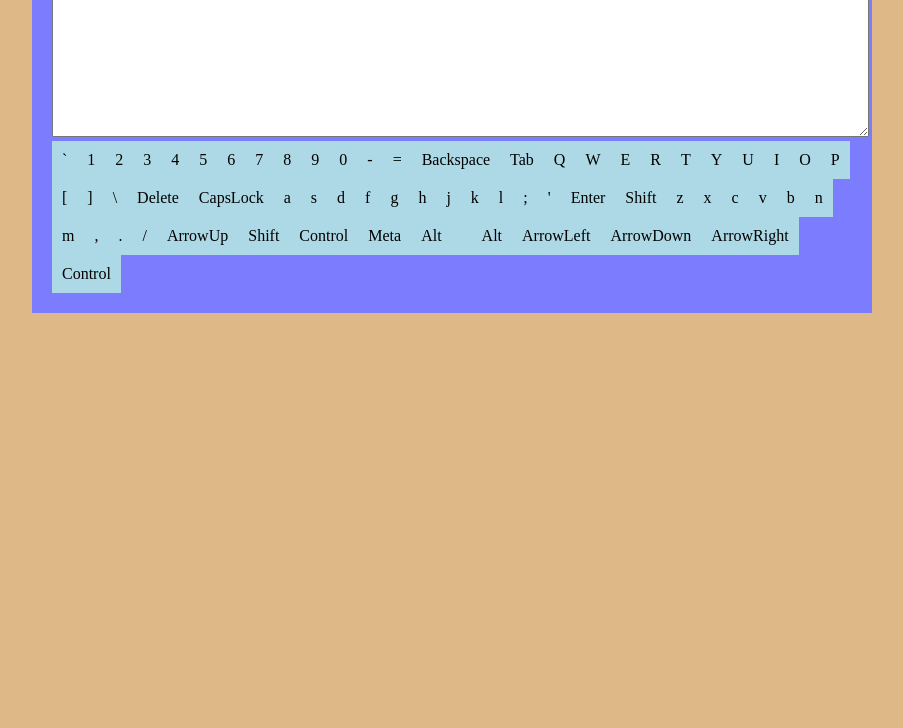
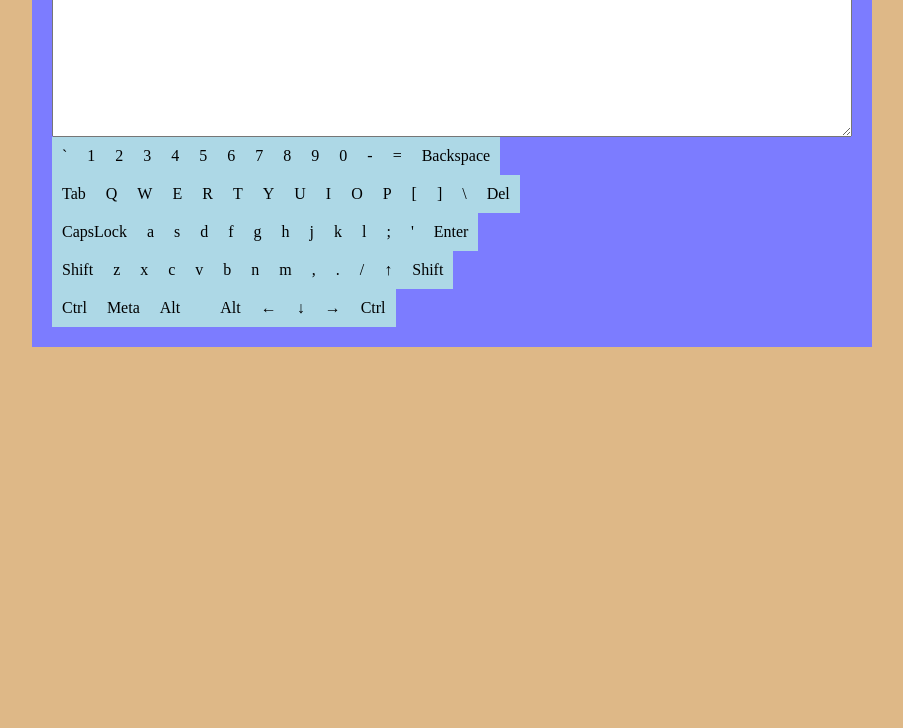
Before and after one commit to ostandrey/virtual-keyboard, a website: page index.html in a window 1280 px wide. Shown: the part 72-800 px from the top of the page, without its empty margins (188-1091 px from the left). Drawn offline with Linux system fonts and the light colour scheme.

Commit message:
fix: display addiction buttons

```diff
--- a/js/index.js
+++ b/js/index.js
@@ -99,8 +99,10 @@ function createMain() {
   textarea.rows = 10;
   textarea.cols = 100;
 
+  keyboardContainer.className = 'keyboard';
   keyboardContainer.innerHTML = createKey();
-  keyboardContainer.className = 'keyboard';
+
+  main.className = 'main';
 
   main.appendChild(textarea);
   main.appendChild(keyboardContainer);
@@ -120,7 +122,38 @@ function createKey() {
   console.log(keyboardEng[0]);
 
   for (let i = 0; i < keyboardEng.length; i++) {
-    key += '<div class="key"> ' + keyboardEng[i] + '</div>';
+    if (i === 14 || i === 29 || i === 42 || i === 55 || i === 64) {
+      key += '<div class="clearfix"></div>';
+    }
+
+    // switch (keyboardEng[i]) {
+    //   case 'Delete':
+    //     key += '<div class="key">Del</div>';
+    //     break;
+    //   case 'Control':
+    //     key += '<div class="key">Ctrl</div>';
+    //     break;
+    //   case 'ArrowUp':
+    //     key += '<div class="key">&#x2191;</div>';
+    //   default:
+    //     key += '<div class="key">' + keyboardEng[i] + '</div>';
+    // }
+
+    if (keyboardEng[i] === 'Delete') {
+      key += '<div class="key">Del</div>';
+    } else if (keyboardEng[i] === 'Control') {
+      key += '<div class="key">Ctrl</div>';
+    } else if (keyboardEng[i] === 'ArrowUp') {
+      key += '<div class="key">&#x2191;</div>';
+    } else if (keyboardEng[i] === 'ArrowLeft') {
+      key += '<div class="key">&#x2190;</div>';
+    } else if (keyboardEng[i] === 'ArrowRight') {
+      key += '<div class="key">&#x2192;</div>';
+    } else if (keyboardEng[i] === 'ArrowDown') {
+      key += '<div class="key">&#x2193;</div>';
+    } else {
+      key += `<div class="key">${keyboardEng[i]}</div>`;
+    }
   }
 
   return key;
--- a/styles/style.css
+++ b/styles/style.css
@@ -29,3 +29,9 @@ body {
   background: lightblue;
   display: flex;
 }
+
+.clearfix {
+  display: block;
+  width: 100%;
+  clear: both;
+}
```
